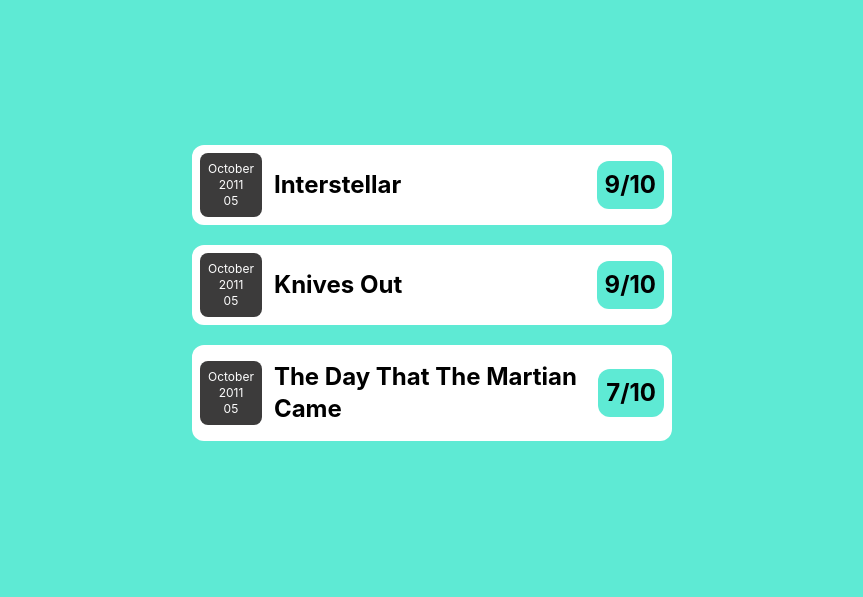
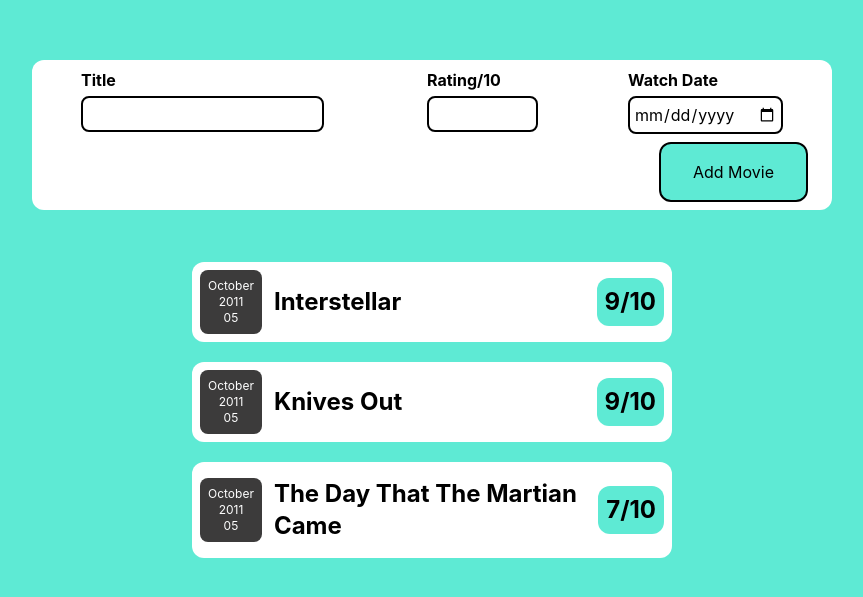
Before and after one commit to elvisnipah/movie-tracker, a React (Create React App) app: page / in a window 1280 px wide. Shown: the part 107-704 px from the top of the page, without its empty margins (208-1071 px from the left). Built offline with nearby package versions, Linux system fonts and the light colour scheme.

Commit message:
adding form

```diff
--- a/src/App.js
+++ b/src/App.js
@@ -1,5 +1,6 @@
 import MovieItem from "./components/MovieItem";
 import data from "./components/data";
+import NewMovie from "./components/MovieInput/NewMovie";
 
 function App() {
   const moviesCollection = data.map((movie) => {
@@ -15,6 +16,7 @@ function App() {
 
   return (
     <div className="bg-teal-300 grow p-3 flex flex-col gap-5 items-center font-inter justify-center">
+      <NewMovie />
       {moviesCollection}
     </div>
   );
--- /dev/null
+++ b/src/components/MovieDate.js
@@ -0,0 +1,16 @@
+import React from "react";
+
+function MovieDate(props) {
+  const month = props.date.toLocaleString("en-US", { month: "long" });
+  const day = props.date.toLocaleString("en-US", { day: "2-digit" });
+  const year = props.date.getFullYear();
+  return (
+    <div className="flex flex-col p-2 rounded-lg items-center justify-center bg-[#3C3B3B] text-white text-xs">
+      <p>{month}</p>
+      <p>{year}</p>
+      <p>{day}</p>
+    </div>
+  );
+}
+
+export default MovieDate;
--- /dev/null
+++ b/src/components/MovieInput/MovieForm.js
@@ -0,0 +1,96 @@
+import React, { useState } from "react";
+
+function MovieForm() {
+  const [movieDetails, setMovieDetails] = useState({
+    title: "",
+    rating: "",
+    watchDate: "",
+  });
+
+  const handleTitleChange = (event) => {
+    setMovieDetails((prevState) => {
+      return {
+        ...prevState,
+        title: event.target.value,
+      };
+    });
+  };
+
+  const handleRatingChange = (event) => {
+    setMovieDetails((prevState) => {
+      return {
+        ...prevState,
+        rating: event.target.value,
+      };
+    });
+  };
+
+  const handleDateChange = (event) => {
+    setMovieDetails((prevState) => {
+      return {
+        ...prevState,
+        date: event.target.value,
+      };
+    });
+  };
+
+  return (
+    <form>
+      <div className="flex flex-wrap gap-2 mb-2 text-left justify-around">
+        <div>
+          <label htmlFor="title" className="font-bold mb-1 block">
+            Title
+          </label>
+          <input
+            type="text"
+            name="title"
+            id="title"
+            className="p-1 rounded-lg border-black border-2 w-[16rem] max-w-[95%]"
+            onChange={handleTitleChange}
+            value={movieDetails.title}
+          />
+        </div>
+        <div>
+          <label htmlFor="rating" className="font-bold mb-1 block">
+            Rating/10
+          </label>
+          <input
+            type="number"
+            name="rating"
+            id="rating"
+            min="1"
+            step="0.5"
+            max="10"
+            className="p-1 rounded-lg border-black border-2 w-[20rem] max-w-max"
+            onChange={handleRatingChange}
+            value={movieDetails.rating}
+          />
+        </div>
+        <div>
+          <label htmlFor="date" className="font-bold mb-1 block">
+            Watch Date
+          </label>
+          <input
+            type="date"
+            name="date"
+            id="date"
+            min="2019-01-01"
+            className="p-1 rounded-lg border-black border-2 w-[20rem] max-w-max"
+            onChange={handleDateChange}
+            value={movieDetails.date}
+          />
+        </div>
+      </div>
+      <div className="text-right">
+        <button
+          type="submit"
+          className="cursor-pointer px-8 py-4 border-black border-2 rounded-xl mr-4 bg-teal-300 hover:bg-lime-300"
+        >
+          Add Movie
+        </button>
+      </div>
+    </form>
+  );
+}
+
+export default MovieForm;
--- /dev/null
+++ b/src/components/MovieInput/NewMovie.js
@@ -0,0 +1,12 @@
+import React from "react";
+import MovieForm from "./MovieForm";
+
+function NewMovie() {
+  return (
+    <div className="p-2 my-8 w-[50rem] max-w-[95%] rounded-xl text-center bg-white">
+      <MovieForm />
+    </div>
+  );
+}
+
+export default NewMovie;
--- a/src/components/MovieItem.js
+++ b/src/components/MovieItem.js
@@ -1,18 +1,11 @@
 import React from "react";
+import MovieDate from "./MovieDate";
 
 function MovieItem(props) {
-  const month = props.date.toLocaleString("en-US", { month: "long" });
-  const day = props.date.toLocaleString("en-US", { day: "2-digit" });
-  const year = props.date.getFullYear();
-
   return (
     <div className="flex justify-between items-center p-2 mx-2 bg-white rounded-xl w-[380px] sm:w-[480px]">
       <div className="flex gap-3 items-center">
-        <div className="flex flex-col p-2 rounded-lg items-center justify-center bg-[#3C3B3B] text-white text-xs">
-          <p className="">{month}</p>
-          <p>{year}</p>
-          <p className="">{day}</p>
-        </div>
+        <MovieDate date={props.date} />
         <p className="my-2 text-2xl font-bold flex-wrap">{props.title}</p>
       </div>
       <div className="font-bold p-2 rounded-xl bg-teal-300 text-2xl">
```
